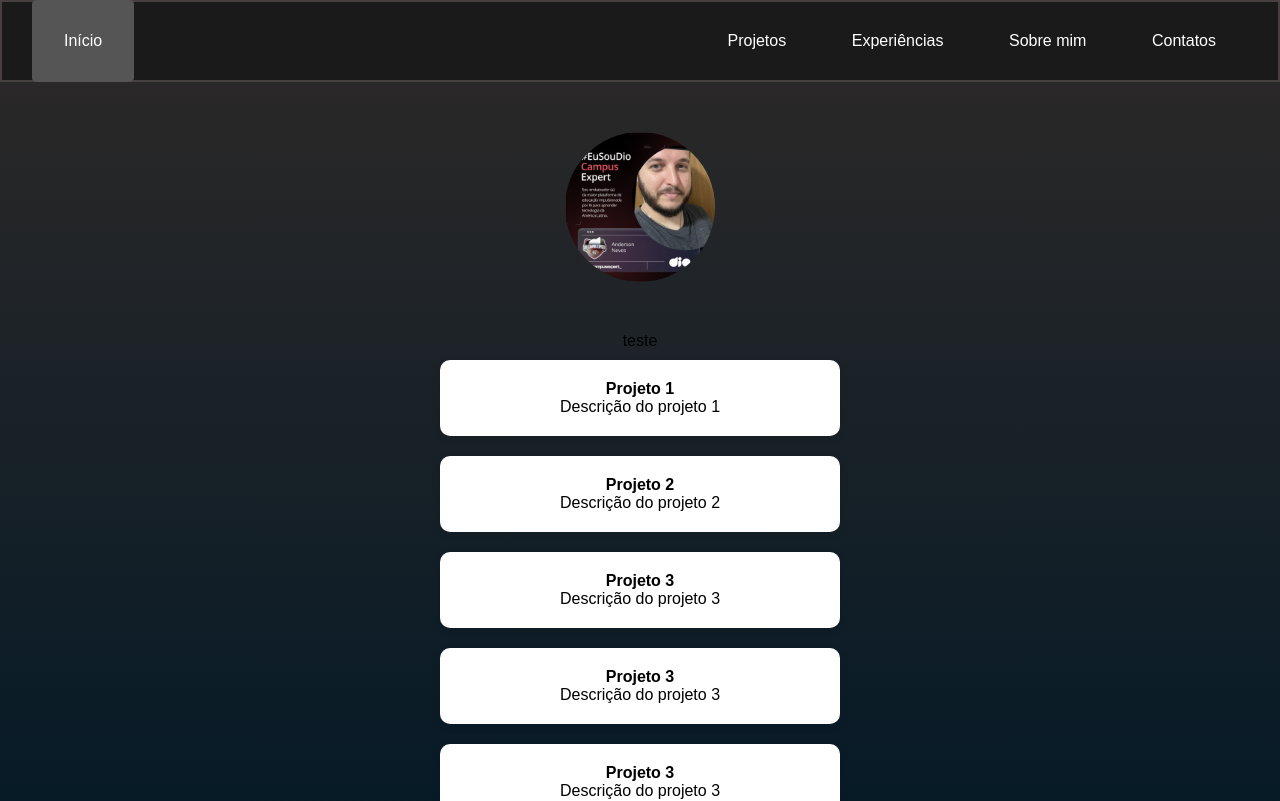
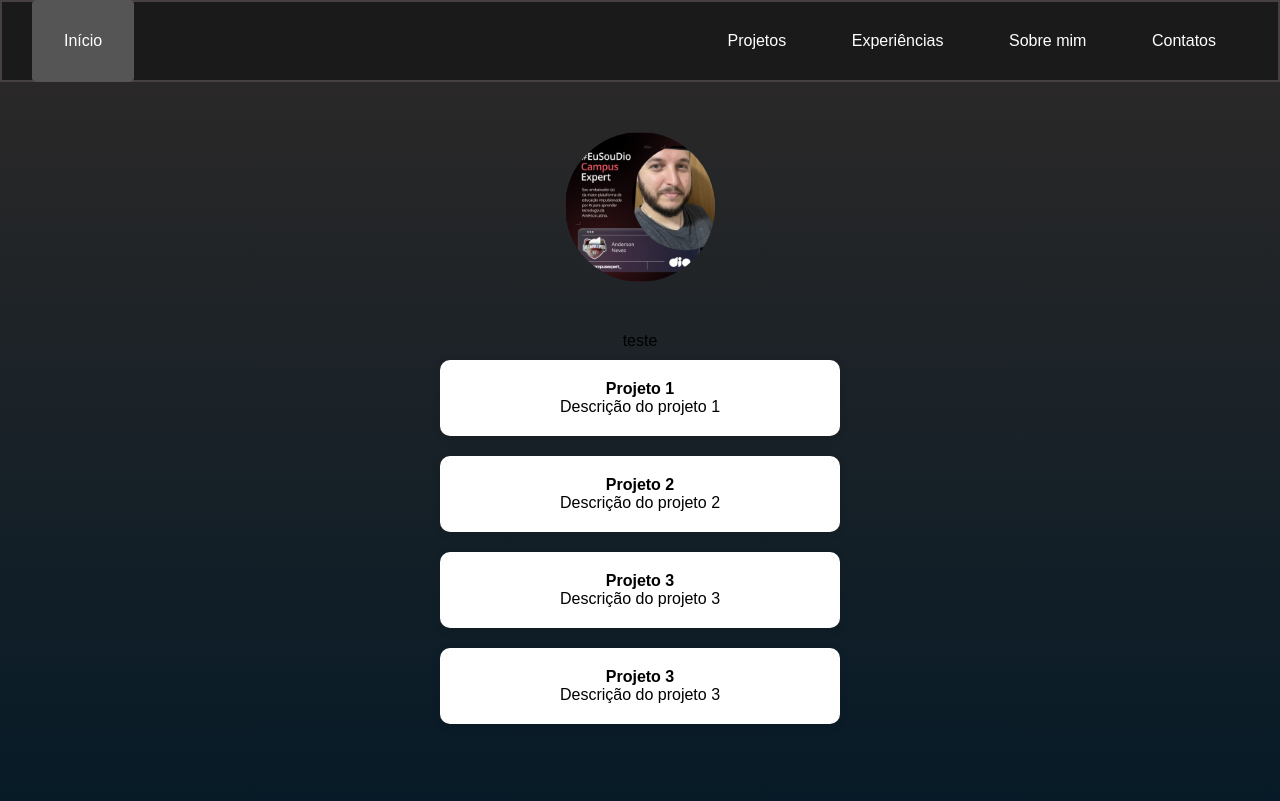
Before and after one commit to neves1697/Portfolio, a React (Create React App) app: page /telainicial in a window 1280 px wide. Shown: the top 801 px of the page. Built offline with nearby package versions, Linux system fonts and the light colour scheme.

Commit message:
Ajustando a resposividade do tamanho da tela inicial

```diff
--- a/src/Pages/TelaInicial/TelaInicial.jsx
+++ b/src/Pages/TelaInicial/TelaInicial.jsx
@@ -23,16 +23,7 @@ const TelaInicial = () => {
             title: "Projeto 3",
             description: "Descrição do projeto 3",
         },
-        {
-            title: "Projeto 3",
-            description: "Descrição do projeto 3",
-        }, {
-            title: "Projeto 3",
-            description: "Descrição do projeto 3",
-        }, {
-            title: "Projeto 3",
-            description: "Descrição do projeto 3",
-        },
+
     ];
 
 
--- a/src/Styles/TelaInicial.css
+++ b/src/Styles/TelaInicial.css
@@ -16,7 +16,7 @@
     justify-content: center;
     flex-direction: row;
     width: 100%;
-    height: 100vh; /* Manter a altura para 100% da tela */
+    height: 100%; /* Manter a altura para 100% da tela */
     background: linear-gradient(to bottom, rgba(34, 32, 32, 0.966), #031927);
 }
 
```
